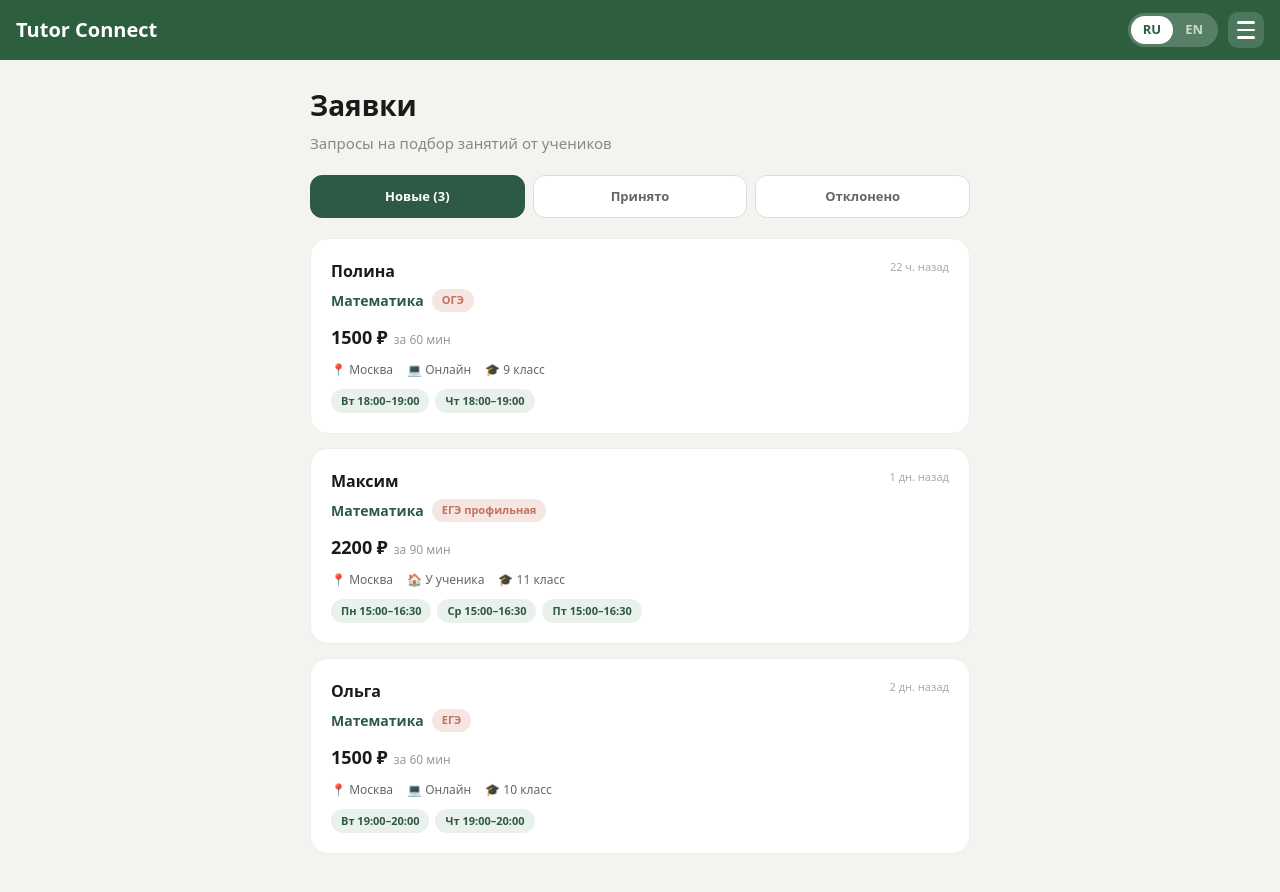
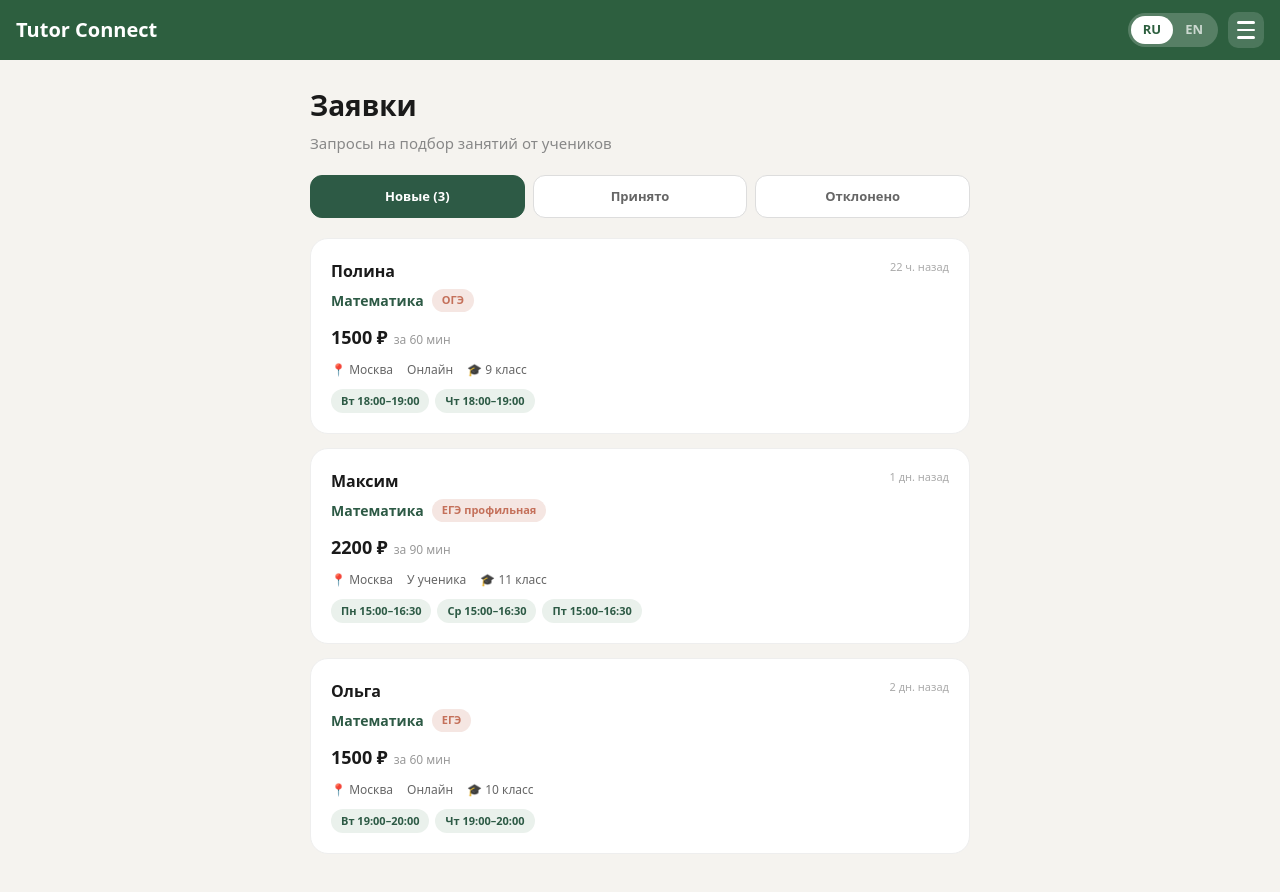
Before and after one commit to yaroslavnapril/tutor-connect, a Next.js app: page /requests in a window 1280 px wide. Shown: the top 892 px of the page. Built offline with nearby package versions, Linux system fonts and the light colour scheme.

Commit message:
Update requestHelpers.ts

```diff
--- a/app/data/requestHelpers.ts
+++ b/app/data/requestHelpers.ts
@@ -26,6 +26,9 @@ export function setRequestStatus(id: string, status: TutorRequest['status']) {
   const overrides = getOverrides()
   overrides[id] = { status, changedAt: new Date().toISOString() }
   localStorage.setItem('tc_request_overrides', JSON.stringify(overrides))
+  if (typeof window !== 'undefined') {
+    window.dispatchEvent(new Event('tc-requests-change'))
+  }
 }
 
 export function daysSince(iso: string): number {
@@ -42,7 +45,7 @@ export function timeAgo(iso: string): string {
 }
 
 export const FORMAT_LABELS: Record<TutorRequest['format'], string> = {
-  online: '💻 Онлайн',
-  at_student: '🏠 У ученика',
-  at_tutor: '🎓 У репетитора'
+  online: 'Онлайн',
+  at_student: 'У ученика',
+  at_tutor: 'У репетитора'
 }
```
